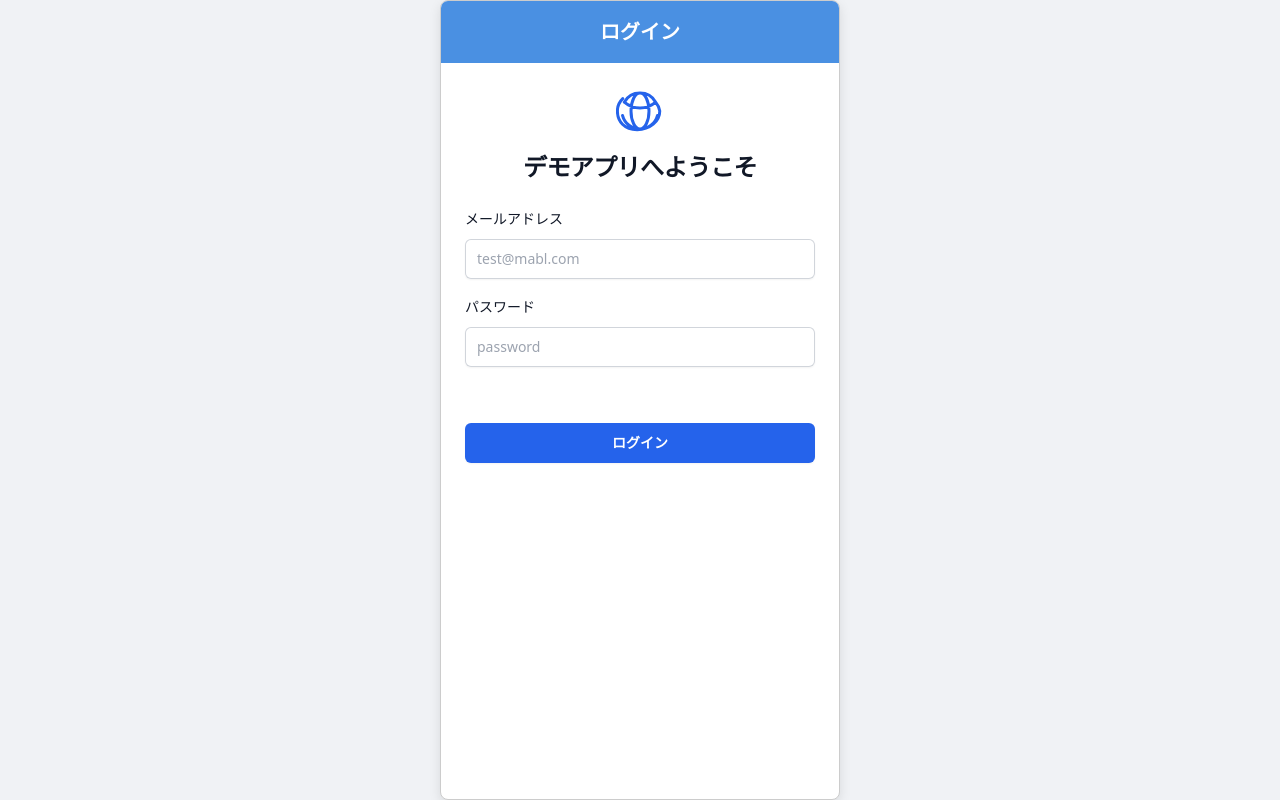
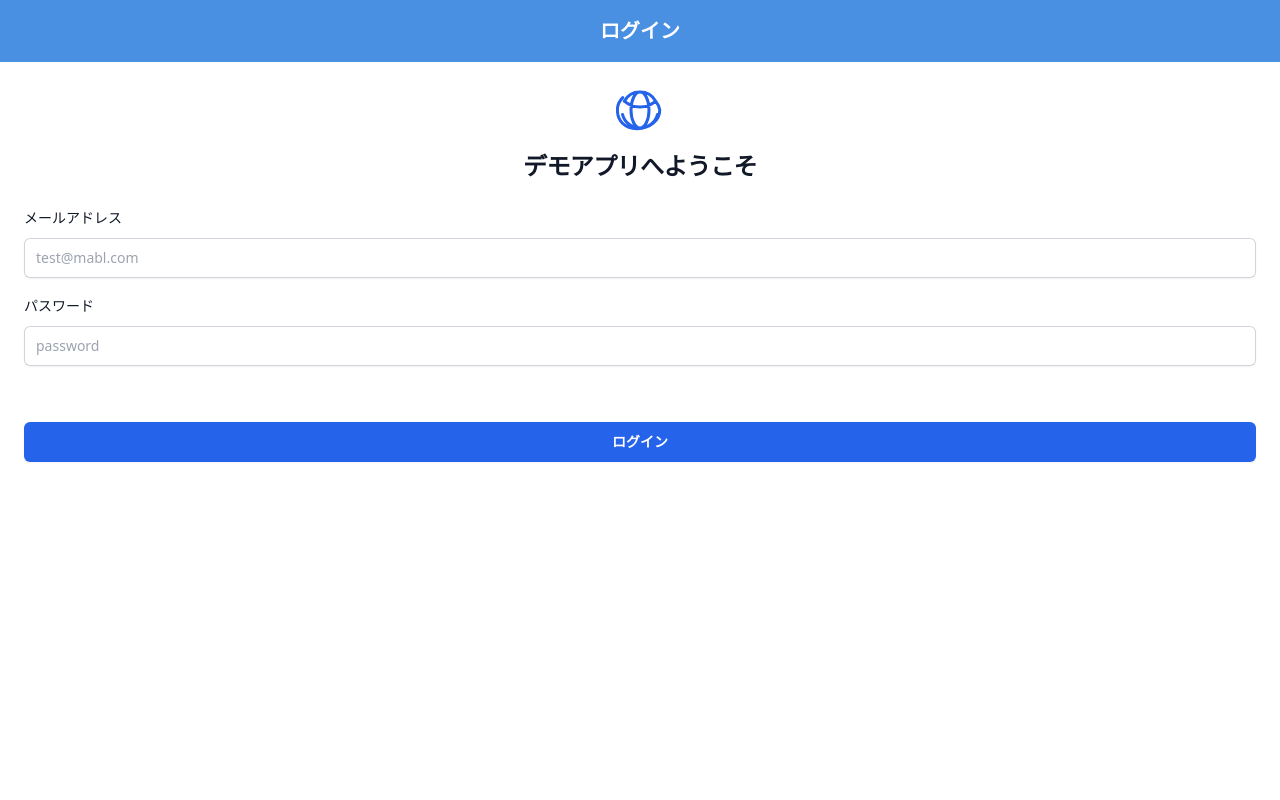
Before and after one commit to mfunaki/mabl-mobile-web-demo, a plain HTML site: page index.html in a window 1280 px wide. Drawn offline with nearby package versions, Linux system fonts and the light colour scheme.

Commit message:
bodyのマージンをリセットし、モバイルデバイス向けのスタイルを調整

```diff
--- a/index.html
+++ b/index.html
@@ -1,41 +1,31 @@
 <!DOCTYPE html>
-<html lang="ja" class="h-full bg-gray-100">
+<html lang="ja" class="h-full">
 <head>
     <meta charset="UTF-8">
     <meta name="viewport" content="width=device-width, initial-scale=1.0">
     <title>mablデモアプリ</title>
-    <!-- Tailwind CSSを読み込み -->
+    <!-- Tailwind CSSを読み込み (URLを https://cdn.tailwindcss.com に修正) -->
     <script src="https://cdn.tailwindcss.com"></script>
     <style>
-        /* モバイルデバイスの画面サイズをシミュレート（PCでの閲覧用） */
-        /* スマートフォンで見る場合はこの設定は不要ですが、PCでのデモ用に残します */
-        @media (min-width: 640px) {
-            body {
-                display: flex;
-                justify-content: center;
-                align-items: center;
-                min-height: 100vh;
-                background-color: #f0f2f5;
-            }
+        /* bodyのマージンを強制的にリセット（Tailwindの読み込み失敗対策） */
+        body {
+            margin: 0;
         }
+
+        /* PCでの閲覧用シミュレーション（中央配置スタイル）を削除 */
+
         /* メインのコンテナ */
         .mobile-container {
             width: 100%;
-            max-width: 400px; /* スマートフォンの幅に制限 */
-            height: 100vh; /* フルハイト */
-            border: 1px solid #ccc; /* 境界線 */
-            box-shadow: 0 4px 12px rgba(0, 0, 0, 0.1);
-            border-radius: 8px;
+            /* max-width, border, box-shadow, border-radius を削除 */
+            height: 100%; /* 100vhから100%に変更 (html, body が h-full のため) */
             overflow: hidden; /* スクロールを内部で管理 */
             display: flex;
             flex-direction: column;
             background-color: #ffffff;
         }
-        @media (min-width: 640px) {
-            .mobile-container {
-                height: 800px; /* PCでは高さを固定 */
-            }
-        }
+        /* PC閲覧用の固定高さ指定 (@media) を削除 */
+
         /* ヘッダー */
         .header {
             flex-shrink: 0;
@@ -85,7 +75,7 @@
         }
     </style>
 </head>
-<body class="h-full">
+<body class="h-full m-0 bg-white"> <!-- ← bodyタグに m-0 クラスを追加 -->
 
     <div class="mobile-container">
 
```
